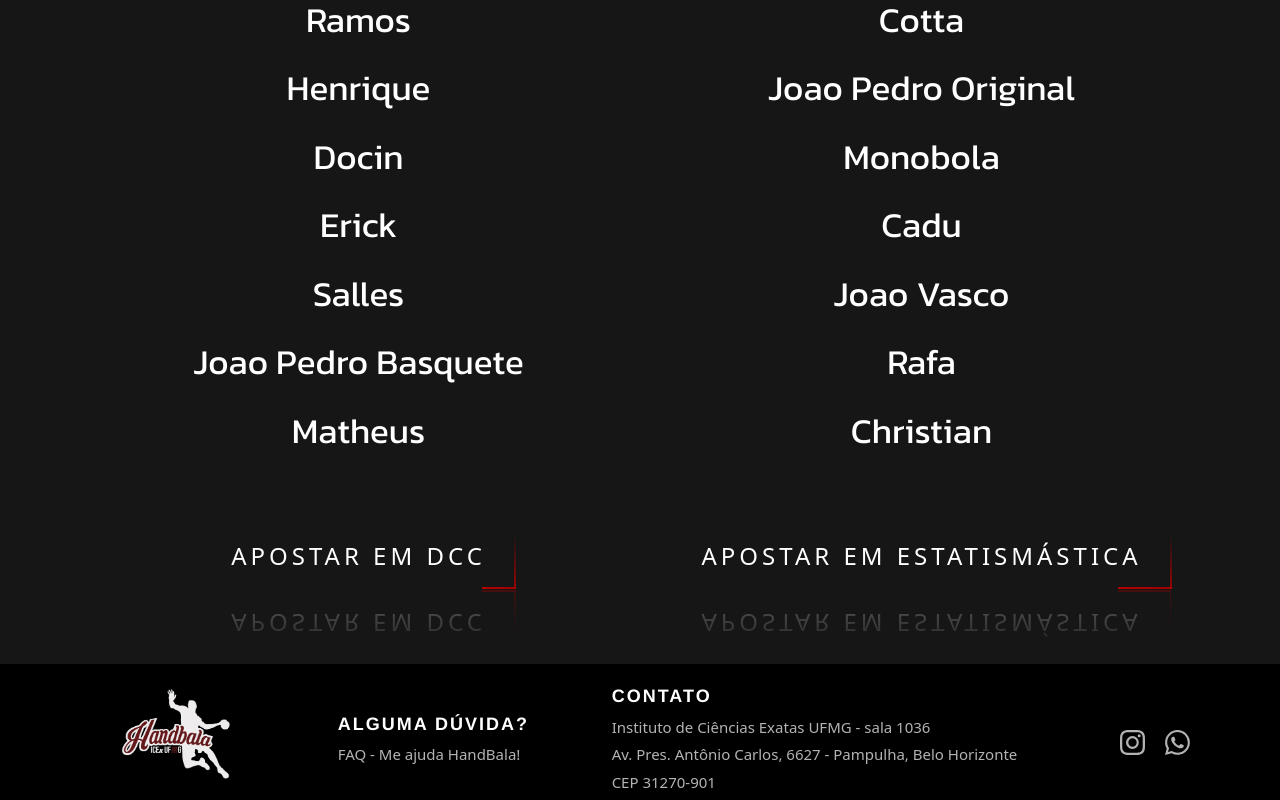
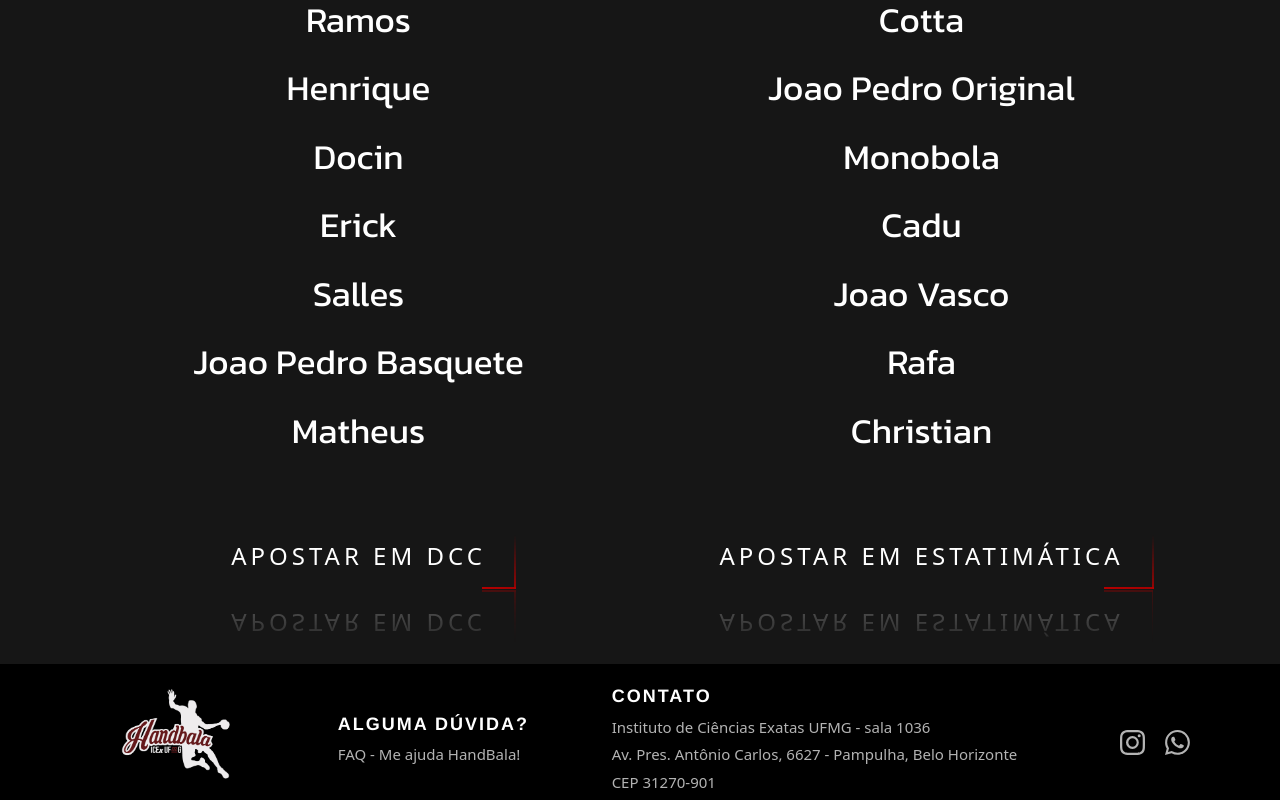
Before and after one commit to Arthur6890/hand-bet, a Next.js app: page /escalacoes in a window 1280 px wide. Shown: the part 771-1571 px from the top of the page. Built offline with nearby package versions, Linux system fonts and the light colour scheme.

Commit message:
correcao nome Estatimática

```diff
--- a/components/lineUp/index.tsx
+++ b/components/lineUp/index.tsx
@@ -25,14 +25,14 @@ export function LineUp() {
 
 				<div className={styles.team}>
 					<div className={styles.teamBrand}>
-            <Image src={EstatiLogo} alt="Estatismástica Logo" />
+						<Image src={EstatiLogo} alt="Estatimática Logo" />
 					</div>
 					<div className={styles.names}>
 						{EstatiLineUp.map((item, index) => (
 							<p key={index}>{item.nome} </p>
 						))}
 					</div>
-          <Button text="Apostar em Estatismástica" href="/aposta" />
+					<Button text="Apostar em Estatimática" href="/aposta" />
 				</div>
 			</div>
 		</div>
```
Lines whose indentation alone changed are shown as unchanged.
